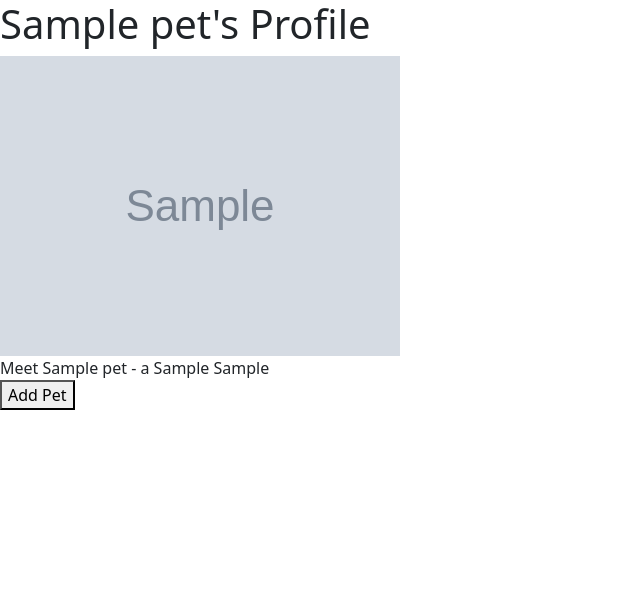
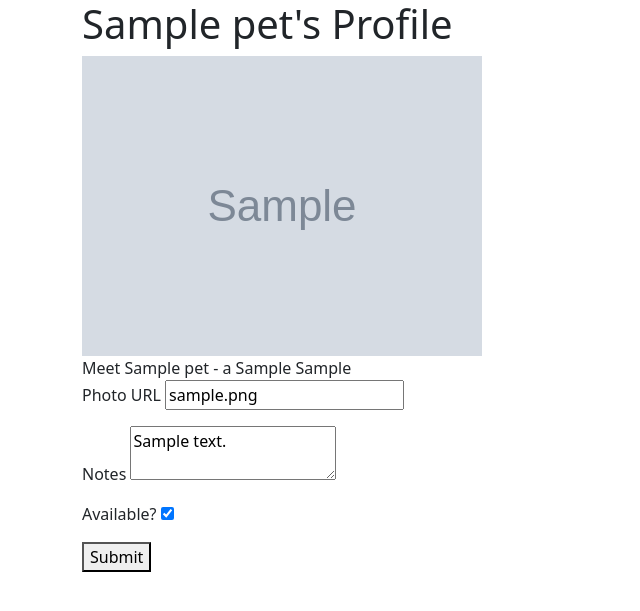
Before and after one commit to leTpham/flask-adopt, a Flask app: page /1/ in a window 1280 px wide. Shown: the top 611 px of the page, without its empty margins (0-640 px from the left). Run offline with Flask 2, Linux system fonts and the light colour scheme; tables that the repository leaves empty hold one stand-in row (values such as "Sample post"); grey boxes marked "Sample" are stand-in pictures.

Commit message:
complete exercise

```diff
--- a/app.py
+++ b/app.py
@@ -2,7 +2,7 @@
 
 from flask import Flask, redirect, request, flash, render_template
 
-from flask_debugtoolbar import DebugToolbarExtension
+# from flask_debugtoolbar import DebugToolbarExtension
 
 from models import db, connect_db, Pet
 from forms import AddPetForm, EditPetForm
@@ -22,49 +22,20 @@ db.create_all()
 #
 # app.config['DEBUG_TB_INTERCEPT_REDIRECTS'] = False
 
-toolbar = DebugToolbarExtension(app)
+# toolbar = DebugToolbarExtension(app)
 
-
-
-"""
-get request for route "/"
-list pets:
-query from database all the instances of the Pet class
-Pet.query.all()???
-
-name - NOTE: each name links to route of that /pet-id-number
-photo(if avail)
-display "Available" if available
-
-return render_template of pets page html
-
-"""
 
 @app.get('/')
 def root():
-    """Homepage redirects to list of users."""
+    """Homepage that shows list of pets."""
 
     pets = Pet.query.all()
     return render_template('pet_list.html', pets = pets)
 
-"""
 
-
-
-
-handler for add pet form
-route /add (both POST and GET method)
-        validate: (form validate on submit)
--grab data from form -> create new Pet instance for database
--> db add -> db commit -> THEN REDIRECT TO HOME
-
-        else:
-            RE-render the form
-
-"""
 @app.route("/add", methods=["GET", "POST"])
 def add_snack():
-    """Snack add form; handle adding."""
+    """Add Pet Form"""
 
     form = AddPetForm()
 
@@ -93,20 +64,9 @@ def add_snack():
 
 
 
-
-
-
-
-
-
-""" for route /[pet-id-number]
-    query from database and then render to pet_detail.html
-
-    form on page allows edit pet
-"""
 @app.route("/<int:pid>/", methods=["GET", "POST"])
 def edit_user(pid):
-    """Show user edit form and handle edit."""
+    """Show pets profiles and edit form and handle edit."""
 
     pet = Pet.query.get_or_404(pid)
     form = EditPetForm(obj=pet)
@@ -122,19 +82,3 @@ def edit_user(pid):
 
     else:
         return render_template("pet_detail.html", form=form, pet = pet)
-
-
-
-
-
-
-
-
-    """ POST/GET request for route /[pet-id-number]
-            def edit_pet..
-            VALIDATE: edit pet
-            connect to database -> db.commit after
-            redirect to refresh?
-
-            ELSE: Re_render the form
-    """
--- a/forms.py
+++ b/forms.py
@@ -1,17 +1,8 @@
 """Forms for adopt app."""
 from flask_wtf import FlaskForm
-from wtforms import StringField, RadioField, SelectField, TextAreaField, BooleanField
+from wtforms import StringField, SelectField, TextAreaField, BooleanField
 from wtforms.validators import InputRequired, Optional, URL
-"""
-class for Add pet form
-pet name: stringf
-species: string
-photo_url: string
-age: selectfield
-notes: textareafield
 
-will be connected to /add both get and post
-"""
 
 class AddPetForm(FlaskForm):
     """Form for pets."""
--- a/templates/base.html
+++ b/templates/base.html
@@ -12,8 +12,9 @@
       crossorigin="anonymous"
     />
     <link rel="stylesheet" href="../static/style.css" />
+    <link href=“https://bootswatch.com/5/minty/bootstrap.css” rel=“stylesheet”>
   </head>
   <body>
-    {% block content %} {% endblock %}
+    <div class="container">{% block content %} {% endblock %}</div>
   </body>
 </html>
--- a/templates/pet_detail.html
+++ b/templates/pet_detail.html
@@ -1,5 +1,5 @@
-{% extends 'base.html' %} {% block title %}Pets{% endblock %} {% block content
-  %}
+{% extends 'base.html' %} {% block title %}{{pet.name}}{% endblock %} {% block
+content %}
 
 <h1>{{pet.name}}'s Profile</h1>
 <div>
@@ -7,9 +7,22 @@
   <img src="{{ pet.photo_url }}" alt="pet pic" />
   {% endif %}
 
-         <div>Meet {{pet.name}} - a {{pet.age}} {{pet.species}} </div>
+  <div>Meet {{pet.name}} - a {{pet.age}} {{pet.species}}</div>
+  <form id="add_pet" method="POST">
+    {{ form.hidden_tag() }}
+    <!--add type=hidden form fields -->
 
+    {% for field in form if field.widget.input_type != 'hidden' %}
+
+    <p>
+      {{ field.label }} {{ field }} {% for error in field.errors %} {{ error }}
+      {% endfor %}
+    </p>
+
+    {% endfor %}
+
+    <button type="submit">Submit</button>
+  </form>
 </div>
-  <a href="/add"><button>Add Pet</button></a>
 
 {% endblock %}
--- a/templates/pet_list.html
+++ b/templates/pet_list.html
@@ -10,7 +10,7 @@
     {% endif %}
     <p>
       <a href="/{{ pet.id }}">{{ pet.name }}</a>
-      is {% if pet.available %} available {% endif %}!
+      {% if pet.available %} is available! {% endif %}
     </p>
   </div>
   {% endfor %}
```
Also changed, not shown: models.py (+0 -16 lines). Lines whose indentation alone changed are shown as unchanged.
